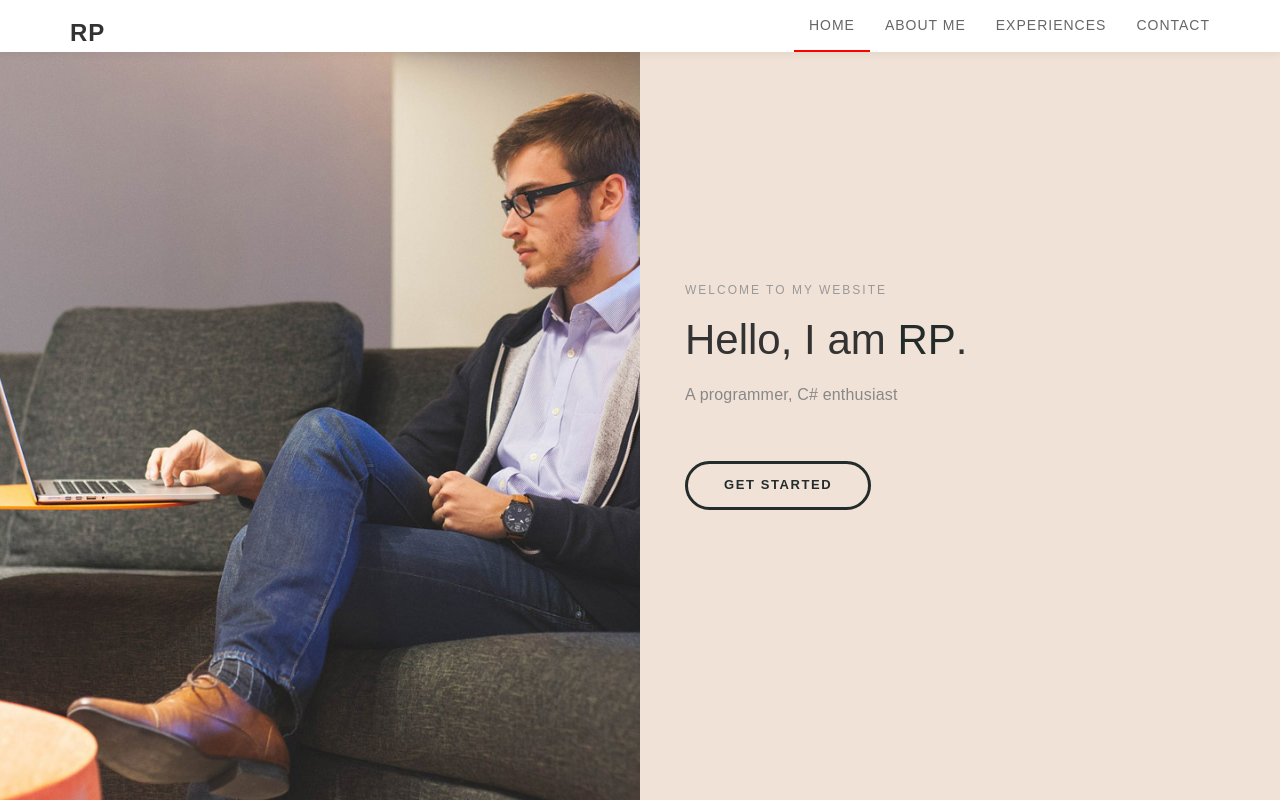
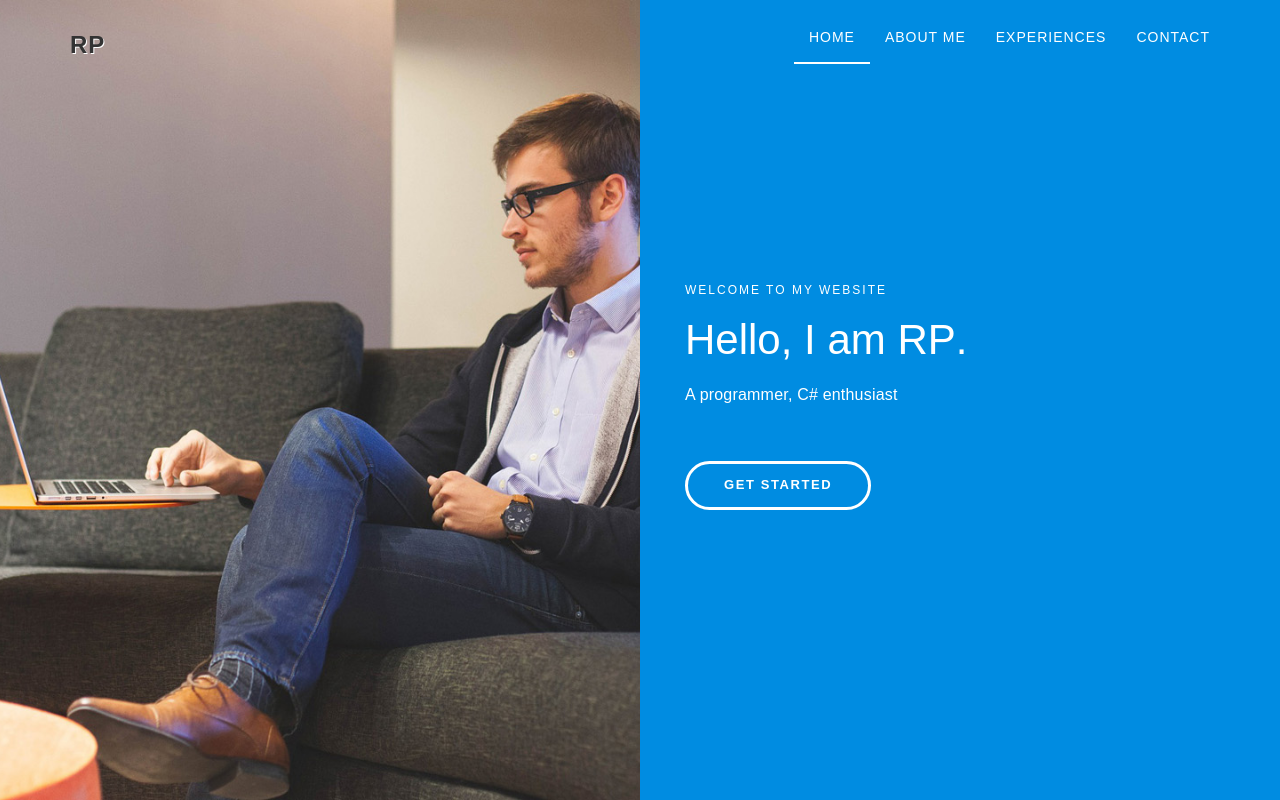
Before and after one commit to rkgain/RP.in, a React (Create React App) app: page / in a window 1280 px wide. Shown: the top 800 px of the page. Built offline with nearby package versions, Linux system fonts and the light colour scheme.

Commit message:
Menu color change

```diff
--- a/src/App.css
+++ b/src/App.css
@@ -39,7 +39,7 @@
 
 .custom-navbar .nav li .active
 {
-  border-bottom:solid 2px red;
+  border-bottom:solid 2px #fff;
 }
 .custom-navbar a{
   cursor: pointer;
--- a/src/App.js
+++ b/src/App.js
@@ -14,8 +14,8 @@ function App() {
 
   return (
     <div className="App">
-
-     <div class="navbar navbar-fixed-top custom-navbar top-nav-collapse" role="navigation">
+     {/* top-nav-collapse */}
+     <div class="navbar navbar-fixed-top custom-navbar " role="navigation">
      <div class="container">
 
 
--- a/src/asset/css/templatemo-style.css
+++ b/src/asset/css/templatemo-style.css
@@ -286,7 +286,7 @@ a:hover, a:active, a:focus {
 }
 
 .custom-navbar .nav li a {
-    color: #666;
+    color: #fff;
     font-size: 14px;
     font-weight: 400;
     letter-spacing: 1px;
@@ -308,7 +308,7 @@ a:hover, a:active, a:focus {
 
 .custom-navbar .nav li.active > a {
     background-color: transparent;
-    color: #E3AE57;
+    color: #008ce1;
 }
 
 .custom-navbar .navbar-toggle {
@@ -345,12 +345,19 @@ a:hover, a:active, a:focus {
     Home section
 -----------------------------------------*/
 
-#home h1 {
+#home h1 , #home strong{
   padding-bottom: 18px;
+  color: #fff;
 }
-
+#home h4 , #home p {
+  color: #fff;
+}
+#home a{
+  color: #fff;
+  border-color:#fff ;
+}
 #home .col-md-6 {
-  background: #f1e2d7;
+  background: #008ce1;
 /* light blue color: #c3eafd; */
   padding-right: 0;
   padding-left: 0;
@@ -710,3 +717,7 @@ footer {
     padding: 40px 0;
   }
 }
+
+.top-nav-collapse li a{
+  color: #fff;
+}
```
